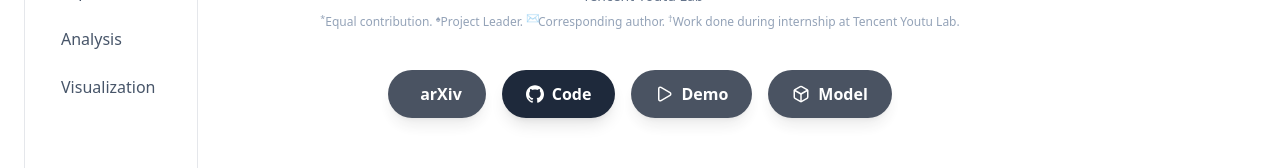
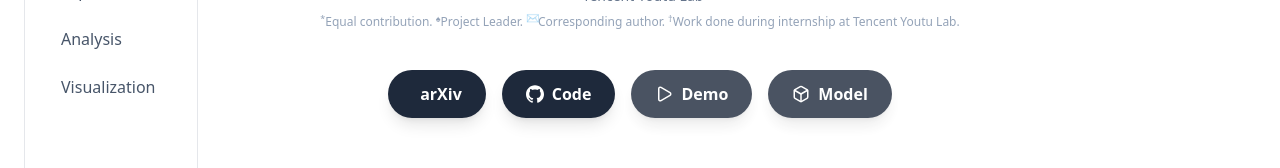
Before and after one commit to youqiwong/youqiwong.github.io, a React (Vite) app in the folder forgery-vcr/: page / in a window 1280 px wide. Shown: the part 354-522 px from the top of the page. Built offline with nearby package versions, Linux system fonts and the light colour scheme; some icons are missing.

Commit message:
Enable ForgeryVCR arXiv link

```diff
--- a/forgery-vcr/src/App.jsx
+++ b/forgery-vcr/src/App.jsx
@@ -554,18 +554,17 @@ export default function ForgeryVCRPage() {
 
         {/* Action Buttons */}
         <div className="flex justify-center gap-4">
-          <button
-            disabled
-            className="relative flex items-center px-6 py-3 bg-slate-800 text-white rounded-full font-semibold transition-all shadow-lg cursor-not-allowed opacity-80 group"
-            title="Coming soon"
+          <a
+            href="https://arxiv.org/abs/2602.14098"
+            target="_blank"
+            rel="noopener noreferrer"
+            className="relative flex items-center px-6 py-3 bg-slate-800 text-white rounded-full font-semibold transition-all shadow-lg hover:bg-slate-700 hover:-translate-y-0.5 active:translate-y-0 group"
+            aria-label="Read the ForgeryVCR paper on arXiv"
           >
             {/* Academicons arXiv 图标 */}
             <i className="ai ai-arxiv mr-2" style={{ fontSize: '20px' }}></i>
             arXiv
-            <span className="absolute bottom-full left-1/2 transform -translate-x-1/2 mb-2 px-3 py-1 bg-slate-900 text-white text-xs rounded opacity-0 group-hover:opacity-100 transition-opacity pointer-events-none whitespace-nowrap">
-              Coming soon
-            </span>
-          </button>
+          </a>
           <a
             href="https://github.com/youqiwong/ForgeryVCR"
             target="_blank"
```
